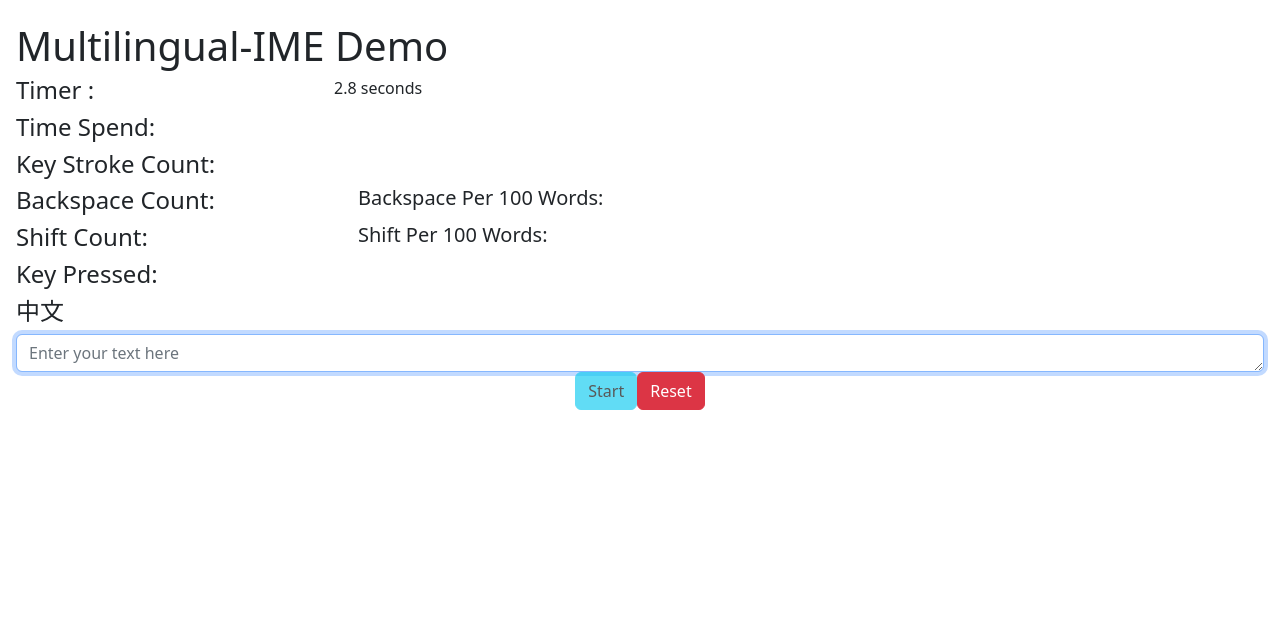
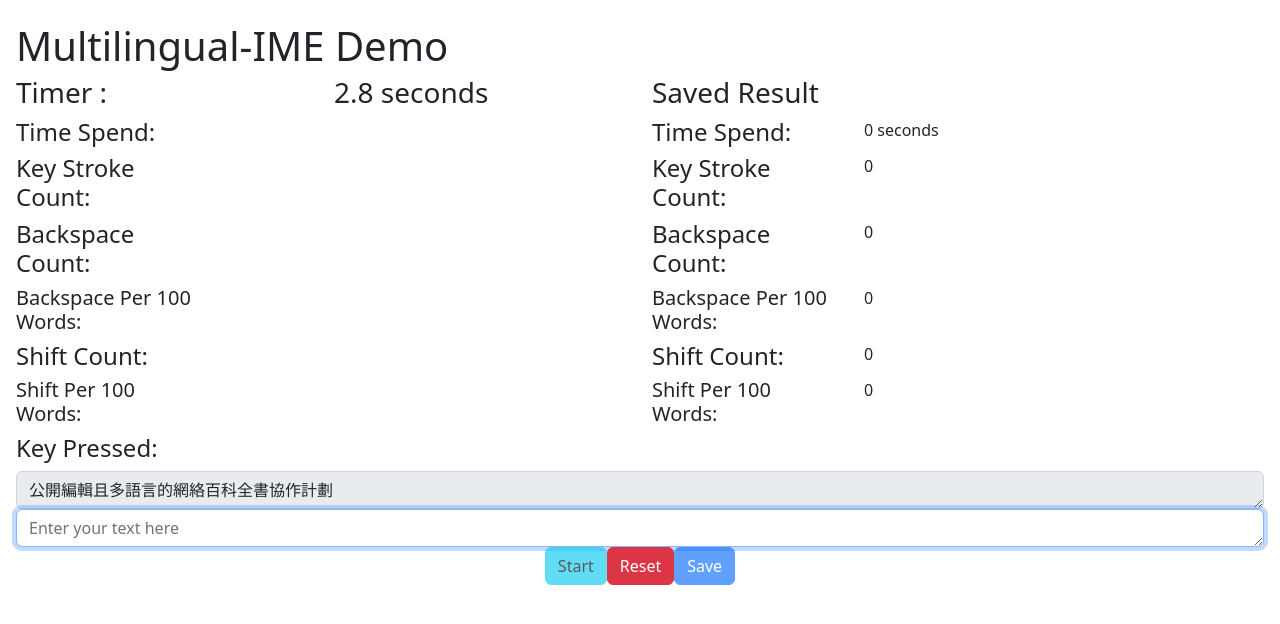
Before and after one commit to JhuoAnLi/VtoW, a browser extension: page IME extension/Demo page/index.html in a window 1280 px wide. Both pictures are taken after a click on the button "Start". Drawn offline with nearby package versions, Linux system fonts and the light colour scheme.

Commit message:
add saved result

```diff
--- a/IME extension/Demo page/index.html
+++ b/IME extension/Demo page/index.html
@@ -21,30 +21,65 @@
   <div class="m-3 justify-content-center">
     <div class="col">
       <h1 class="modal-title">Multilingual-IME Demo</h1>
-
       <div class="row">
-        <h4 class="col col-3">Timer :</h4>
-        <div class="col col-auto" id="timer"></div>
+        <h3 class="col col-3">Timer :</h3>
+        <h3 class="col col-3" id="timer"></h3>
+        <h3 class="col col-3">Saved Result</h3>
       </div>
       <div class="row">
-        <h4 class="col col-3">Time Spend:</h4>
+        <div class="col col-6">
+          <div class="row">
+            <h4 class="col col-4">Time Spend:</h4>
             <div class="col col-auto" id="time-spend"></div>
           </div>
           <div class="row">
-        <h4 class="col col-3">Key Stroke Count:</h4>
+            <h4 class="col col-4">Key Stroke Count:</h4>
             <div class="col col-auto" id="keystroke-count"></div>
           </div>
           <div class="row">
-        <h4 class="col col-3">Backspace Count:</h4>
+            <h4 class="col col-4">Backspace Count:</h4>
             <div class="col col-auto" id="backspace-count"></div>
-        <h5 class="col col-3">Backspace Per 100 Words:</h4>
-        <div class="col col-9" id="backspace-rate"></div>
           </div>
           <div class="row">
-        <h4 class="col col-3">Shift Count:</h4>
+            <h5 class="col col-4">Backspace Per 100 Words:</h4>
+            <div class="col col-auto" id="backspace-rate"></div>
+          </div>
+          <div class="row">
+            <h4 class="col col-4">Shift Count:</h4>
             <div class="col col-auto" id="shift-count"></div>
-        <h5 class="col col-3">Shift Per 100 Words:</h4>
-        <div class="col col-9" id="shift-rate"></div>
+          </div>
+          <div class="row">
+            <h5 class="col col-4">Shift Per 100 Words:</h4>
+            <div class="col col-auto" id="shift-rate"></div>
+          </div>
+
+        </div>
+        <div class="col col-6">
+          <div class="row">
+            <h4 class="col col-4">Time Spend:</h4>
+            <div class="col col-auto" id="save-time-spend"></div>
+          </div>
+          <div class="row">
+            <h4 class="col col-4">Key Stroke Count:</h4>
+            <div class="col col-auto" id="save-keystroke-count"></div>
+          </div>
+          <div class="row">
+            <h4 class="col col-4">Backspace Count:</h4>
+            <div class="col col-auto" id="save-backspace-count"></div>
+          </div>
+          <div class="row">
+            <h5 class="col col-4">Backspace Per 100 Words:</h4>
+            <div class="col col-auto" id="save-backspace-rate"></div>
+          </div>
+          <div class="row">
+            <h4 class="col col-4">Shift Count:</h4>
+            <div class="col col-auto" id="save-shift-count"></div>
+          </div>
+          <div class="row">
+            <h5 class="col col-4">Shift Per 100 Words:</h4>
+            <div class="col col-auto" id="save-shift-rate"></div>
+          </div>
+        </div>
       </div>
       <div class="row">
         <h4 class="col col-3">Key Pressed:</h4>
@@ -54,14 +89,14 @@
 
 
       <div class="from-group">
-        <h4 id="example-sentence">This is example example sentence.</h4>
+        <textarea class="form-control" id="example-sentence" rows="1" disabled>This is example example sentence.</textarea>
         <textarea class="form-control" id="my-textarea" rows="1" placeholder="Enter your text here"
           style="color: gray;"></textarea>
       </div>
       <div class="row justify-content-center align-items-center">
         <button class="btn btn-info col-auto" id="start-btn">Start</button>
         <button class="btn btn-danger col-auto" id="reset-btn">Reset</button>
-        <!-- <button class="btn btn-primary col-auto" id="next-btn">Next</button> -->
+        <button class="btn btn-primary col-auto" id="save-btn">Save</button>
       </div>
 
       <!-- <div class="row justify-content-center">
--- a/IME extension/Demo page/index.js
+++ b/IME extension/Demo page/index.js
@@ -5,40 +5,86 @@ document.addEventListener('DOMContentLoaded', function () {
     const exampleSentence = document.getElementById("example-sentence");
     const startBtn = document.getElementById("start-btn");
     const resetBtn = document.getElementById("reset-btn");
-    const nextBtn = document.getElementById("next-btn");
+    const saveBtn = document.getElementById("save-btn");
     const time_spend = document.getElementById("time-spend");
     const timer = document.getElementById("timer");
     const wpm = document.getElementById("wpm");
     const keystroke_count = document.getElementById("keystroke-count");
     const backspace_count = document.getElementById("backspace-count");
+    const backspace_rate = document.getElementById("backspace-rate");
+    const shift_rate = document.getElementById("shift-rate");
     const shift_count = document.getElementById("shift-count");
     const key_pressed = document.getElementById("key-pressed");
 
 
-    const sentences = ["中文", "abc"];
-    let currentSentence = 0;
+    const sentences = [
+    // "維基百科 英語 Wikipedia 是一個自由內容",
+    "公開編輯且多語言的網絡百科全書協作計劃",
+    "ASUS Vivobook 16X搭載NVIDIA GeForce RTX 4060",
+    "筆記型電腦GPU加速創意奔放",
+    "身兼教授與創作者多重身分",
+    "劉辰岫博士擁抱AI也善用",
+    "軟硬體設備展現藝術手法新樣貌",
+    "透過Wiki技術使得包括您在內的所有人",
+    "都可以簡單地使用網頁瀏覽器修改其中的內容",
+    // "維基百科的名稱取自於本網站核心技術 Wiki以及具有百科全書之意的 encyclopedia",
+    "共同創造dangerous出來的新混成詞 Wikipedia",
+    // "任何使用網路進入維基百科的使用者都可以編寫和修改裡面的文章",
+    "從編already碼源頭展開實驗性創作 NVIDIA GPU加速生成式AI創意流暢落地",
+    "近期將Gen AI工具融入創作",
+    "從程式編碼層次切入",
+    "選擇在Python TensorFlow程式語言架構",
+    "餵養大量資料並訓練AI生成不同藝術形式的媒材或風格",
+    "我們經常會使用深度學習模型VGG-16",
+    "VGG-19來處理圖像運算",
+    "過去輸入的圖片動輒10多萬張",
+    "現在因為有GeForce RTX 40系列GPU",
+    "可以在三至四個小時內完成",
+    "與傳統的angry百科全書相比",
+    // "在網際網路上運作的維基百科其文字和絕大部分圖片",
+    "使用創用CC 姓名標示-相同方式分享 4.0協定和GNU自由檔案授權條款來"];
+    // const sentences = ['abc',"123"];
+
     let startTime;
     let endTime;
-    let keystrokeCounter = 0;
-    let backspaceCounter = 0;
-    let shiftCounter = 0;
+    let currentSentence = 0;
     let timerInterval;
 
+    let saved_result = {
+        time_spend: 0,
+        keystroke_count: 0,
+        backspace_count: 0,
+        backspace_rate: 0,
+        shift_count: 0,
+        shift_rate: 0,
+    }
 
-    function resetAll() {
-        currentSentence = 0;
-        keystrokeCounter = 0;
-        backspaceCounter = 0;
-        shiftCounter = 0;
+    let current_result = {
+        time_spend: 0,
+        keystroke_count: 0,
+        backspace_count: 0,
+        backspace_rate: 0,
+        shift_count: 0,
+        shift_rate: 0,
+    }
+
+    function resetCurrentResult() {
+        current_result.time_spend = 0;
+        current_result.keystroke_count = 0;
+        current_result.backspace_count = 0;
+        current_result.backspace_rate = 0;
+        current_result.shift_count = 0;
+        current_result.shift_rate = 0;
+    }
+
+    function resetCurrentResultElement() {
         time_spend.textContent = "";
         key_pressed.textContent = "";
         keystroke_count.textContent = "";
         backspace_count.textContent = "";
-        exampleSentence.textContent = "";
+        backspace_rate.textContent = "";
         shift_count.textContent = "";
-        timer.textContent = "";
-        myTextArea.value = "";
-        clearInterval(timerInterval);
+        shift_rate.textContent = "";
     }
 
     function showKeyStroke(keystroke) {
@@ -49,34 +95,51 @@ document.addEventListener('DOMContentLoaded', function () {
     }
 
     startBtn.addEventListener("click", function () {
-        resetAll();
+        resetCurrentResult();
+        resetCurrentResultElement();
         startTime = new Date().getTime();
         timerInterval = setInterval(() => { endTime = new Date().getTime(); timer.textContent = `${(endTime - startTime) / 1000} seconds`;  }, 1);
 
+        currentSentence = 0;
         startBtn.disabled = true;
+        saveBtn.disabled = true;
         exampleSentence.textContent = sentences[currentSentence];
         myTextArea.focus();
     });
 
     resetBtn.addEventListener("click", function () {
-        resetAll();
+        resetCurrentResult();
+        resetCurrentResultElement();
+        myTextArea.value = "";
+        exampleSentence.textContent = "";
+        timer.textContent = "";
+        clearInterval(timerInterval);
         startBtn.disabled = false;
+        saveBtn.disabled = false;
     });
 
+    saveBtn.addEventListener("click", function () {
+        saved_result = {...current_result};
+        updateSavedResultElement();
+    });
+
+
+    updateSavedResultElement();
     myTextArea.addEventListener('keydown', function (event) {
         if (event.code === "Enter") {
             event.preventDefault();
         }
         if (event.code === "Backspace") {
-            backspaceCounter++;
+            current_result.backspace_count++;
+            current_result.backspace_rate = (current_result.backspace_count / current_result.keystroke_count).toFixed(3);
         } else if (event.code === "ShiftLeft" || event.code === "ShiftRight") {
-            shiftCounter++;
+            current_result.shift_count++;
+            current_result.shift_rate = (current_result.shift_count / current_result.keystroke_count).toFixed(3);
         }
-
-        keystrokeCounter++;
+        current_result.keystroke_count++;
         const keystroke = codeToEnglish(event.code);
         showKeyStroke(keystroke);
-        updateResult();
+
 
         if (myTextArea.value == sentences[currentSentence] && event.key == "Enter") {
             console.log("correct")
@@ -84,11 +147,13 @@ document.addEventListener('DOMContentLoaded', function () {
 
             function updateSentence() {
                 if (currentSentence === sentences.length - 1) {
+                    console.log("finished");
+                    current_result.time_spend = (endTime - startTime) / 1000;
                     clearInterval(timerInterval);
                     exampleSentence.textContent = "You have finished all the sentences! Click the reset button to start again.";
                     startBtn.disabled = false;
+                    saveBtn.disabled = false;
                     myTextArea.value = "";
-                    updateResult();
                     return;
                 } else {
                     currentSentence++;
@@ -96,20 +161,43 @@ document.addEventListener('DOMContentLoaded', function () {
                     myTextArea.value = "";
                 }
             }
+        }
+        updateCurrentResultElement();
+    });
 
-            function updateResult() {
-                keystroke_count.textContent = keystrokeCounter;
-                backspace_count.textContent = backspaceCounter;
-                time_spend.textContent = `${(endTime - startTime) / 1000} seconds`;
+    function updateSavedResultElement() {
+        document.getElementById("save-time-spend").textContent = `${saved_result.time_spend} seconds`;
+        document.getElementById("save-keystroke-count").textContent = saved_result.keystroke_count;
+        document.getElementById("save-backspace-count").textContent = saved_result.backspace_count;
+        document.getElementById("save-shift-count").textContent = saved_result.shift_count;
+        document.getElementById("save-backspace-rate").textContent = saved_result.backspace_rate;
+        document.getElementById("save-shift-rate").textContent = saved_result.shift_rate;
+    }
 
+    function updateCurrentResultElement() {
+        keystroke_count.textContent = current_result.keystroke_count;
+        backspace_count.textContent = current_result.backspace_count;
+        backspace_rate.textContent = current_result.backspace_rate;
+        shift_count.textContent = current_result.shift_count;
+        shift_rate.textContent = current_result.shift_rate;
+        time_spend.textContent = `${current_result.time_spend} seconds`;
+
+        keystroke_count.style.color = getColor(current_result.keystroke_count, saved_result.keystroke_count);
+        backspace_count.style.color = getColor(current_result.backspace_count, saved_result.backspace_count);
+        backspace_rate.style.color = getColor(current_result.backspace_rate, saved_result.backspace_rate);
+        shift_count.style.color = getColor(current_result.shift_count, saved_result.shift_count);
+        shift_rate.style.color = getColor(current_result.shift_rate, saved_result.shift_rate);
+        time_spend.style.color = getColor(current_result.time_spend, saved_result.time_spend);
+
+        function getColor(a, b){
+            if (a < b) {
+                return "green";
+            } else if (a > b) {
+                return "red";
+            } else {
+                return "black";
             }
         }
-    });
-
-    function updateResult() {
-        keystroke_count.textContent = keystrokeCounter;
-        backspace_count.textContent = backspaceCounter;
-        shift_count.textContent = shiftCounter;
     }
 
     function codeToEnglish(code) {
```
Lines whose indentation alone changed are shown as unchanged.
